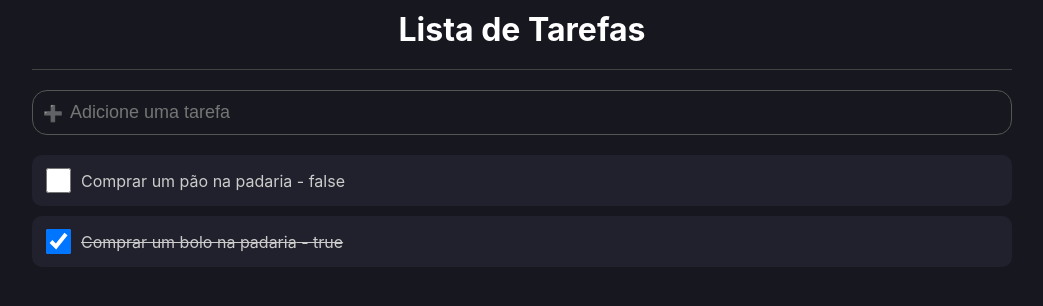
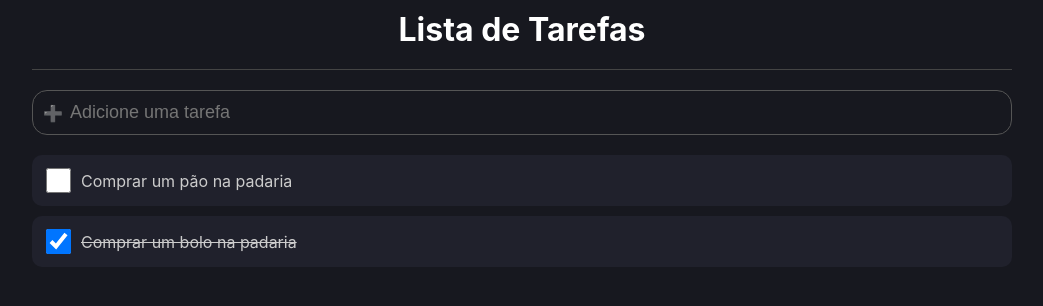
Before and after one commit to da0hn/react-todo-list, a React (Create React App) app: page / in a window 1280 px wide. Shown: the top 306 px of the page, without its empty margins (118-1161 px from the left). Built offline with nearby package versions, Linux system fonts and the light colour scheme.

Commit message:
fix: remove apresentação visual da variavel `done` na listagem de tarefas

```diff
--- a/src/components/ListItem/index.tsx
+++ b/src/components/ListItem/index.tsx
@@ -22,7 +22,7 @@ export const ListItem = ({ item, onCheck }: Props) => {
              checked={isChecked}
              onChange={e => handleItemChange(item.id, e.target.checked)}
       />
-      <label>{item.name} - {item.done.toString()}</label>
+      <label>{item.name}</label>
     </C.Container>
   );
 };
```
